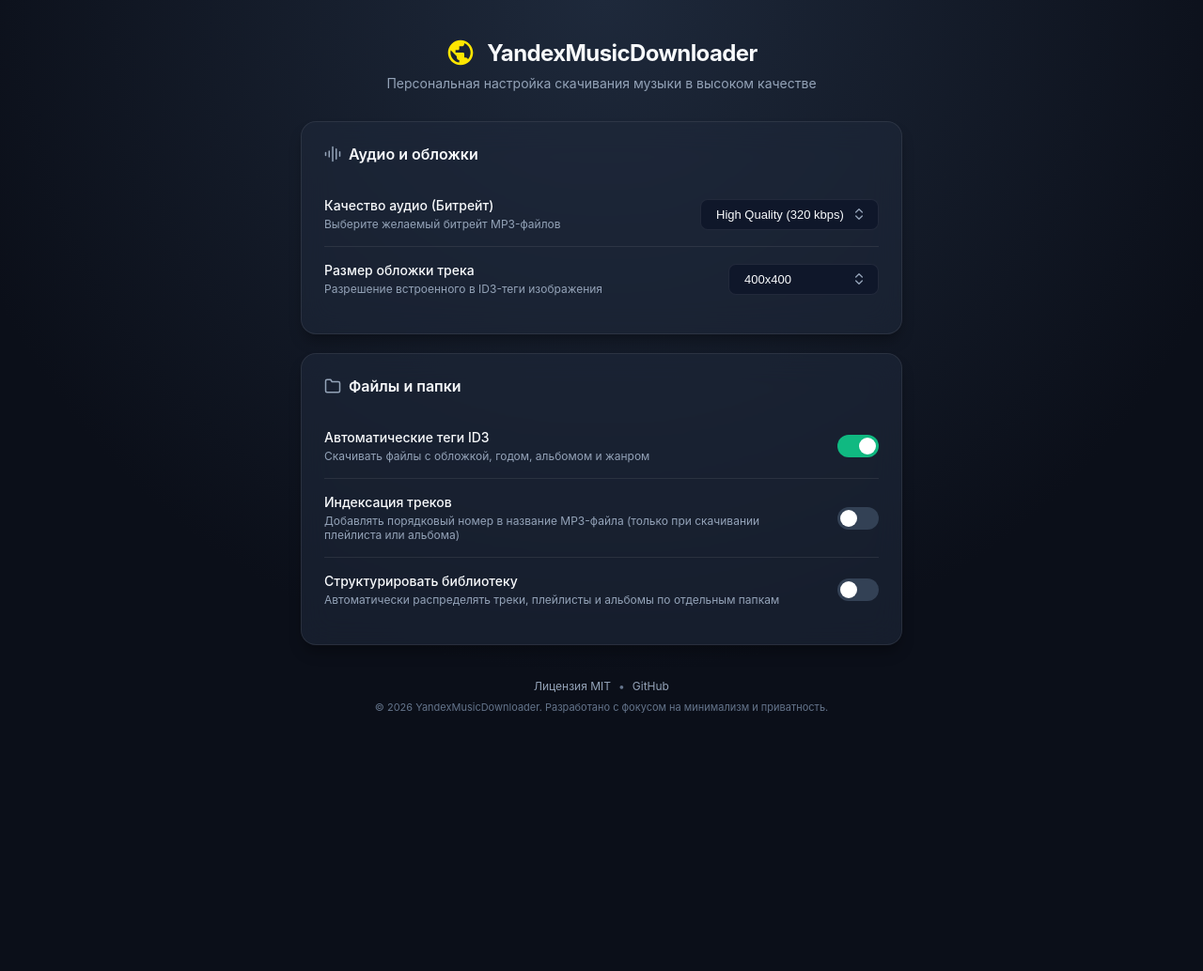
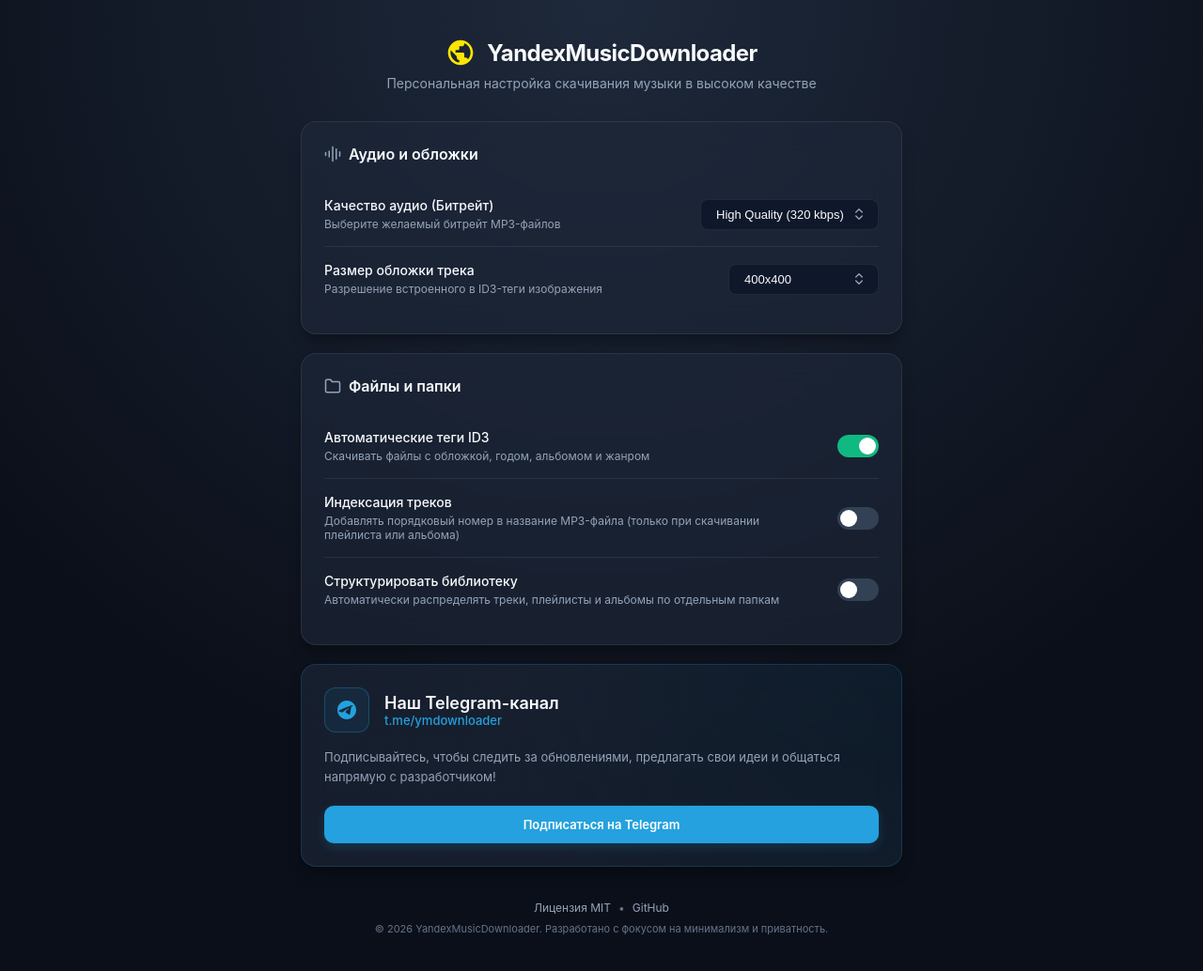
Before and after one commit to doroved/ymd, a browser extension: page options/options.html in a window 1280 px wide. Shown: the whole page at 94% size. Before the commit the page ends 800 px from the top, so only its background shows below. Drawn offline with Linux system fonts and the light colour scheme.

Commit message:
feat(options): add Telegram channel card

```diff
--- a/options/options.css
+++ b/options/options.css
@@ -327,3 +327,88 @@
   white-space: pre-wrap;
   margin: 0;
 }
+
+/* Telegram CTA Styling */
+.telegram-card {
+  border: 1px solid rgba(36, 161, 222, 0.2);
+  background: radial-gradient(circle at top right, rgba(36, 161, 222, 0.08) 0%, rgba(30, 41, 59, 0.6) 60%);
+}
+
+.telegram-header {
+  display: flex;
+  align-items: center;
+  gap: 16px;
+  margin-bottom: 16px;
+}
+
+.telegram-icon-wrapper {
+  background-color: rgba(36, 161, 222, 0.08);
+  border: 1px solid rgba(36, 161, 222, 0.3);
+  width: 48px;
+  height: 48px;
+  border-radius: 12px;
+  display: flex;
+  align-items: center;
+  justify-content: center;
+  color: #24a1de;
+}
+
+.telegram-icon {
+  width: 24px;
+  height: 24px;
+}
+
+.telegram-title-group {
+  display: flex;
+  flex-direction: column;
+}
+
+.telegram-title {
+  font-size: 18px;
+  font-weight: 600;
+  color: var(--text-primary);
+  margin-bottom: 0; /* Override any card-title margins */
+}
+
+.telegram-tag {
+  font-size: 13px;
+  color: #24a1de;
+  font-weight: 500;
+}
+
+.card-description {
+  font-size: 13px;
+  line-height: 1.6;
+  color: var(--text-secondary);
+  margin-bottom: 20px;
+}
+
+.btn-telegram {
+  display: inline-flex;
+  align-items: center;
+  justify-content: center;
+  gap: 8px;
+  font-size: 13px;
+  font-weight: 600;
+  padding: 12px 24px;
+  border-radius: 10px;
+  text-decoration: none;
+  cursor: pointer;
+  transition: all 0.2s ease;
+  outline: none;
+  border: none;
+  background-color: #24a1de;
+  color: #ffffff;
+  box-shadow: 0 4px 12px rgba(36, 161, 222, 0.2);
+  text-align: center;
+}
+
+.btn-telegram:hover {
+  background-color: #1d82b3;
+  transform: translateY(-1px);
+  box-shadow: 0 6px 16px rgba(36, 161, 222, 0.3);
+}
+
+.btn-telegram:active {
+  transform: translateY(0);
+}
--- a/options/options.html
+++ b/options/options.html
@@ -202,6 +202,41 @@
                         </div>
                     </div>
                 </section>
+
+                <!-- Section: Telegram Channel -->
+                <section class="card telegram-card">
+                    <div class="telegram-header">
+                        <div class="telegram-icon-wrapper">
+                            <svg
+                                class="telegram-icon"
+                                viewBox="0 0 24 24"
+                                fill="currentColor"
+                            >
+                                <path
+                                    d="M12 2C6.48 2 2 6.48 2 12s4.48 10 10 10 10-4.48 10-10S17.52 2 12 2zm4.64 6.8c-.15 1.58-.8 5.42-1.13 7.19-.14.75-.42 1-.68 1.03-.58.05-1.02-.38-1.58-.75-.88-.58-1.38-.94-2.23-1.5-.99-.65-.35-1.01.22-1.59.15-.15 2.71-2.48 2.76-2.69.01-.03.01-.14-.07-.2-.08-.06-.19-.04-.27-.02-.12.02-1.96 1.25-5.54 3.69-.52.36-1 .53-1.42.52-.47-.01-1.37-.26-2.03-.48-.82-.27-1.47-.42-1.42-.88.03-.24.38-.49 1.04-.75 4.08-1.77 6.81-2.95 8.19-3.53 3.9-1.63 4.71-1.92 5.24-1.93.12 0 .38.03.55.17.14.12.18.28.19.4z"
+                                />
+                            </svg>
+                        </div>
+                        <div class="telegram-title-group">
+                            <h2 class="telegram-title">Наш Telegram-канал</h2>
+                            <p class="telegram-tag">t.me/ymdownloader</p>
+                        </div>
+                    </div>
+
+                    <p class="card-description">
+                        Подписывайтесь, чтобы следить за обновлениями,
+                        предлагать свои идеи и общаться напрямую с
+                        разработчиком!
+                    </p>
+
+                    <a
+                        href="https://t.me/ymdownloader"
+                        target="_blank"
+                        class="btn-telegram"
+                    >
+                        Подписаться на Telegram
+                    </a>
+                </section>
             </main>
 
             <footer class="footer">
```
